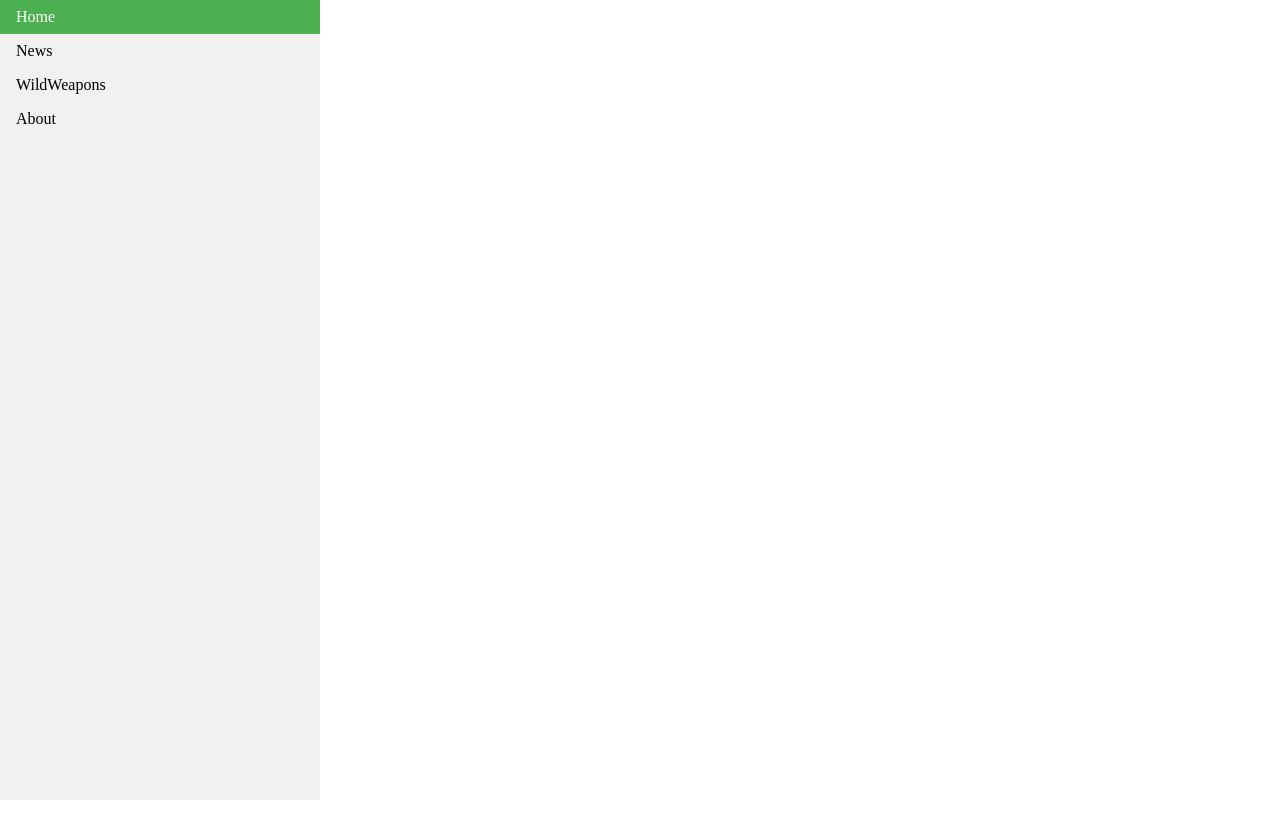
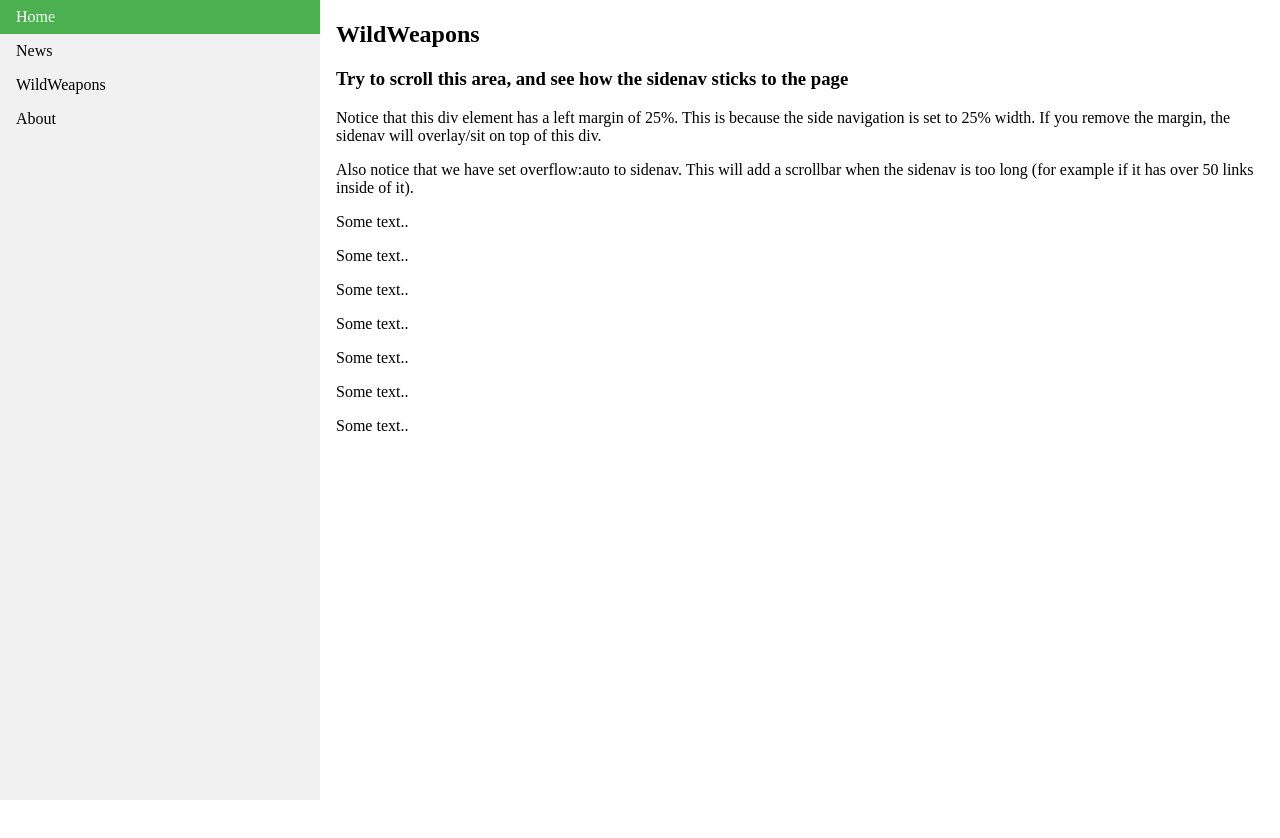
Before and after one commit to TimelessCode/TimelessCode.github.io, a plain HTML site: page ww.html in a window 1280 px wide. Before the commit the page ends 800 px from the top, so only its background shows below. Drawn offline with Linux system fonts and the light colour scheme.

Commit message:
Adding stuff

```diff
--- a/ww.html
+++ b/ww.html
@@ -39,5 +39,20 @@ li a:hover:not(.active) {
   <li><a href="ww.html">WildWeapons</a></li>
   <li><a href="#about">About</a></li>
 </ul>
-  </body>
-  </head>
+
+<div style="margin-left:25%;padding:1px 16px;height:1000px;">
+  <h2>WildWeapons</h2>
+  <h3>Try to scroll this area, and see how the sidenav sticks to the page</h3>
+  <p>Notice that this div element has a left margin of 25%. This is because the side navigation is set to 25% width. If you remove the margin, the sidenav will overlay/sit on top of this div.</p>
+  <p>Also notice that we have set overflow:auto to sidenav. This will add a scrollbar when the sidenav is too long (for example if it has over 50 links inside of it).</p>
+  <p>Some text..</p>
+  <p>Some text..</p>
+  <p>Some text..</p>
+  <p>Some text..</p>
+  <p>Some text..</p>
+  <p>Some text..</p>
+  <p>Some text..</p>
+</div>
+
+</body>
+</html>
```
